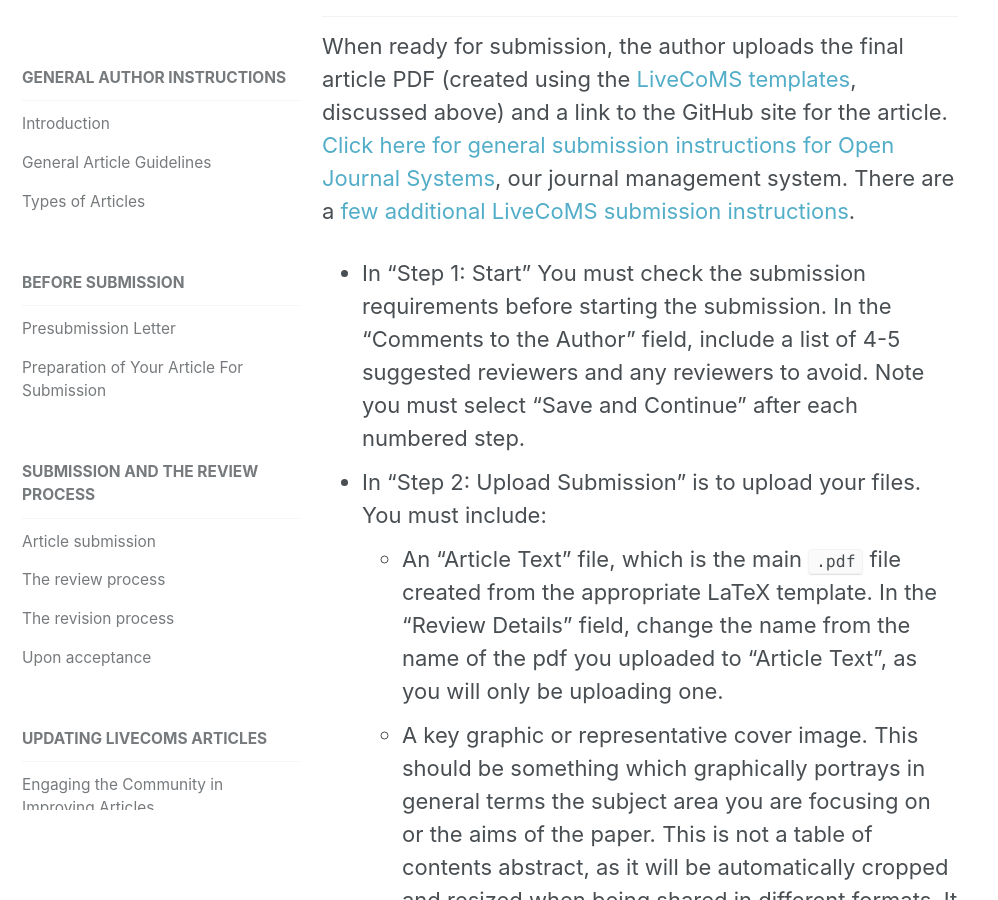
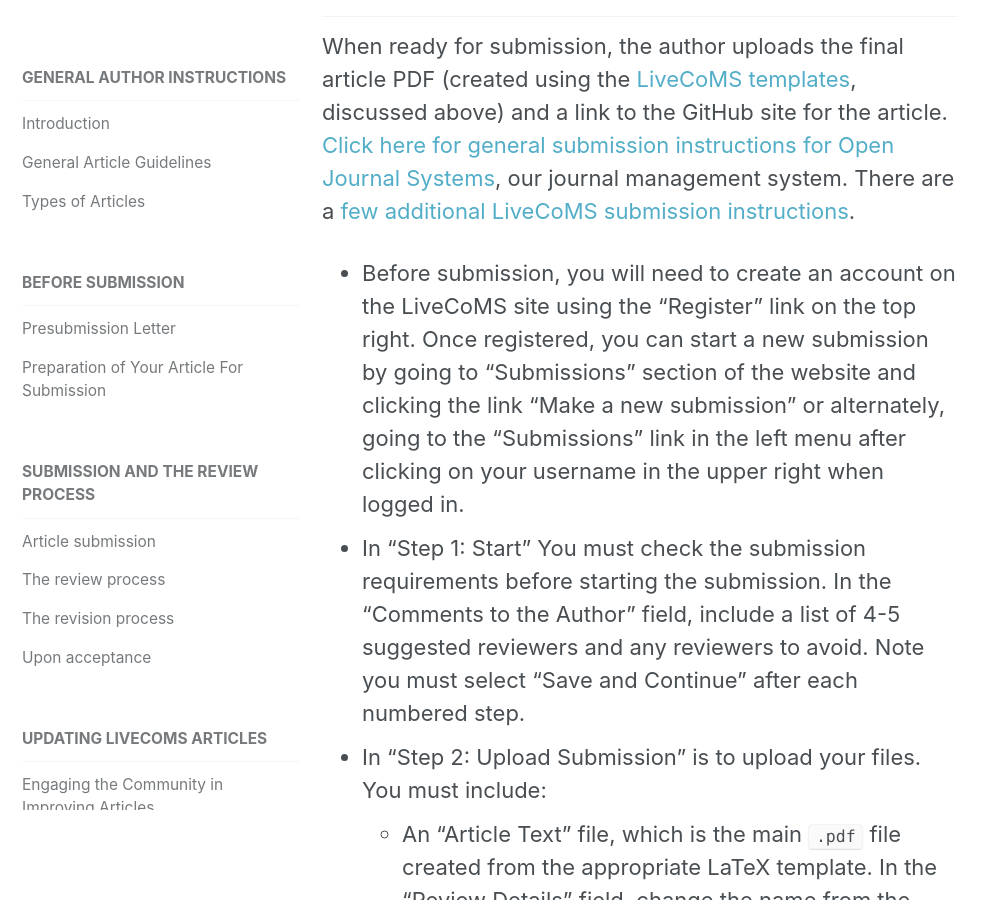
Before and after one commit to livecomsjournal/livecomsjournal.github.io, a Jekyll site: the page built from _author_instructions/01_policies.md, in a window 1280 px wide and 900 px high, scrolled down 10290 px. Shown: the whole window, without its empty margins (0-998 px from the left). Built offline with Jekyll 4.4.1, drawn with Linux system fonts in a browser that asks for light colours.

Commit message:
adding instructions how to register

```diff
--- a/_author_instructions/01_policies.md
+++ b/_author_instructions/01_policies.md
@@ -166,6 +166,7 @@
 When ready for submission, the author uploads the final article PDF (created using the [LiveCoMS templates](https://github.com/livecomsjournal/article_templates), discussed above) and a link to the GitHub site for the article.
 [Click here for general submission instructions for Open Journal Systems](https://docs.pkp.sfu.ca/learning-ojs/en/authoring), our journal management system. There are a [few additional LiveCoMS submission instructions](http://www.livecomsjournal.org/for-authors).
 
+  * Before submission, you will need to create an account on the LiveCoMS site using the "Register" link on the top right.  Once registered, you can start a new submission by going to "Submissions" section of the website and clicking the link "Make a new submission" or alternately, going to the "Submissions" link in the left menu after clicking on your username in the upper right when logged in.
   * In "Step 1: Start" You must check the submission requirements before starting the submission.  In the "Comments to the Author" field, include a list of 4-5 suggested reviewers and any reviewers to avoid.  Note you must select "Save and Continue" after each numbered step.
   * In "Step 2: Upload Submission" is to upload your files. You must include:
     * An "Article Text" file, which is the main `.pdf` file created from the appropriate LaTeX template. In the "Review Details" field, change the name from the name of the pdf you uploaded to "Article Text", as you will only be uploading one.
```
